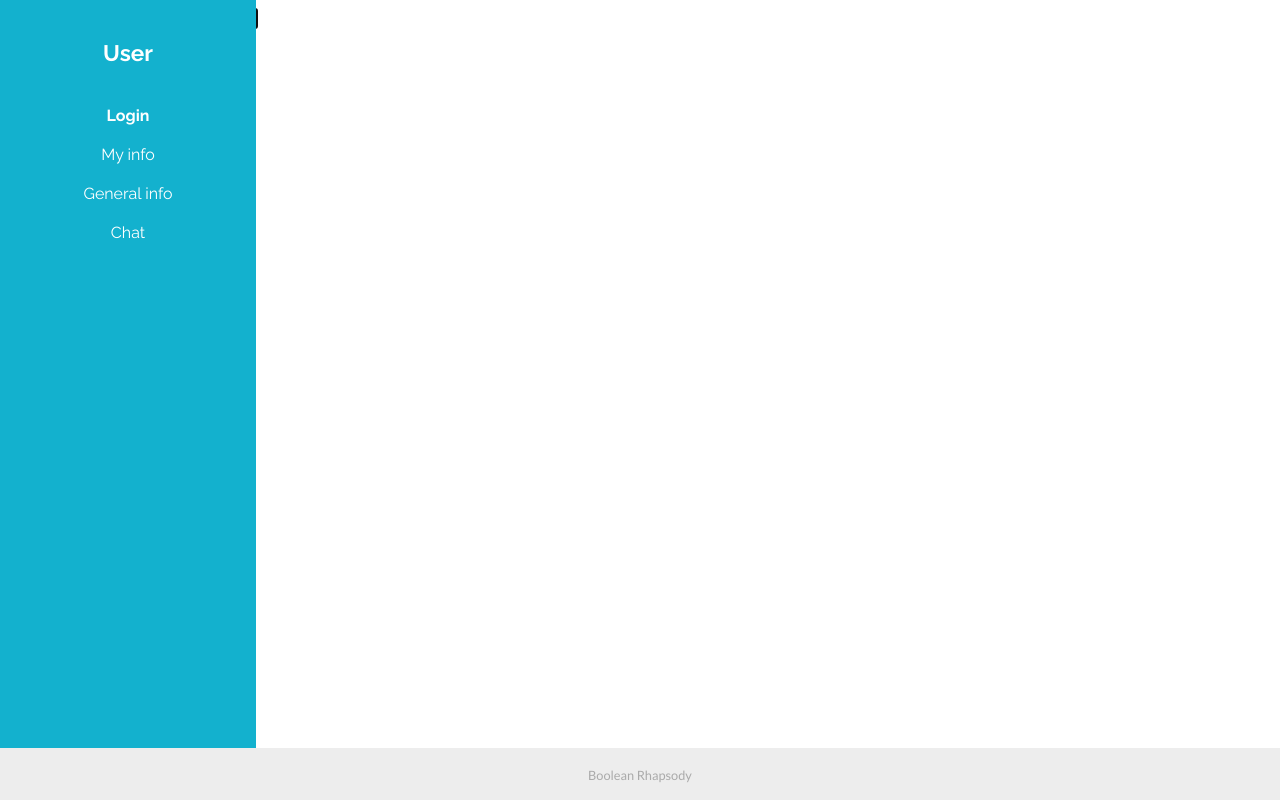
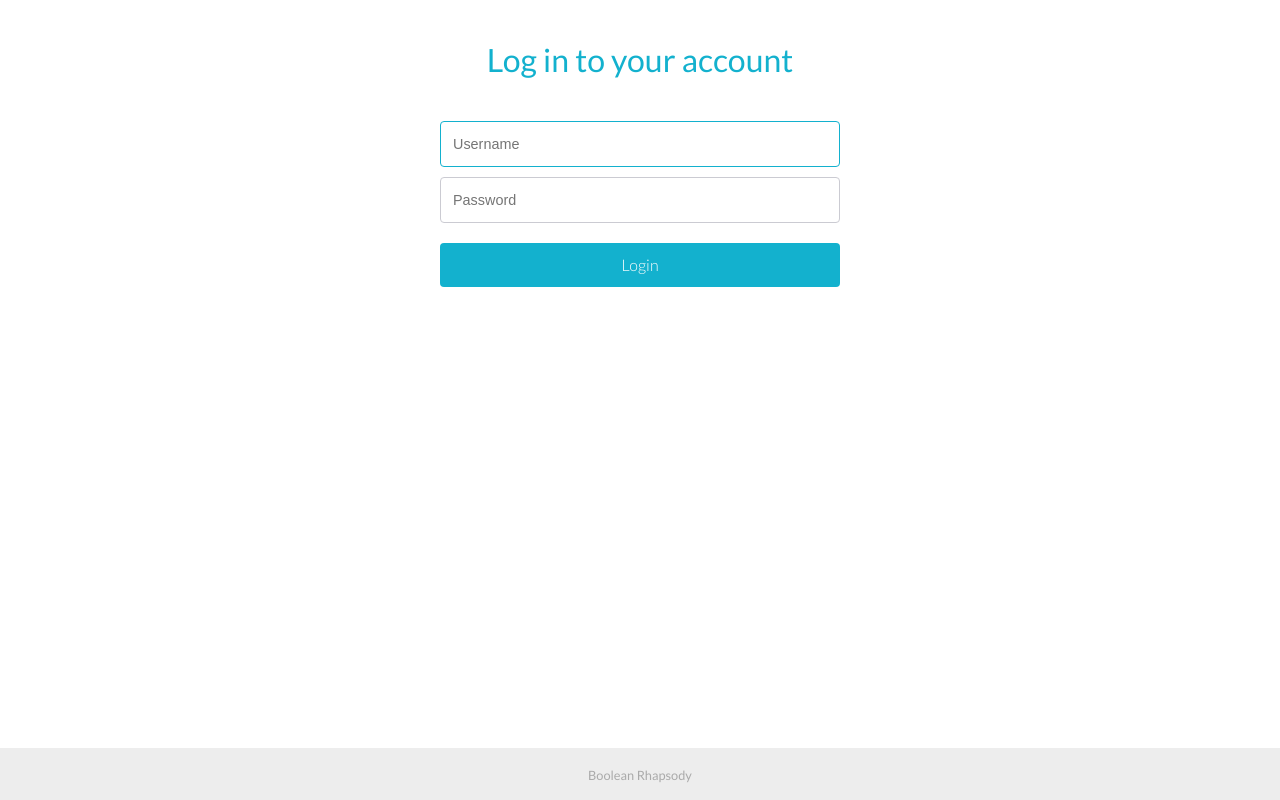
Before and after one commit to Floki-Thorleifs/Medgongukonur, a React (Create React App) app: page /login in a window 1280 px wide. Built offline with nearby package versions, Linux system fonts and the light colour scheme.

Commit message:
login css

```diff
--- a/src/components/signin/SignIn.js
+++ b/src/components/signin/SignIn.js
@@ -46,8 +46,8 @@ class SignIn extends Component {
     }
     return (
       <div className="login">
+        <p className="login__login">Log in to your account</p>
         <div className="login__input">
-          <label htmlFor="inputUsername">Username</label>
           <input
             name="username"
             id="inputUsername"
@@ -61,7 +61,6 @@ class SignIn extends Component {
           />
         </div>
         <div className="login__input">
-          <label htmlFor="inputPassword">Password</label>
           <input
             name="password"
             type="password"
--- a/src/components/signin/SignIn.scss
+++ b/src/components/signin/SignIn.scss
@@ -0,0 +1,68 @@
+@import "../../config.scss";
+
+.loginContainer {
+  height: 100%;
+  width: 100%;
+  display: flex;
+  justify-content: center;
+  align-items: center;
+}
+
+.login {
+  display: flex;
+  flex-direction: column;
+  justify-content: center;
+  align-items: center;
+  width: 50%;
+  height: -webkit-fill-available;
+  margin: 0 auto;
+  max-width: 400px;
+
+  &__login {
+    font-family: $font-footer;
+    color: $accent;
+    font-size: 2rem;
+  }
+
+  &__input {
+    display: flex;
+    flex-direction: row;
+    width: 100%;
+  }
+
+  input {
+    display: block;
+    width: 100%;
+    margin-top: $gutter / 2;
+    padding: 6px 12px;
+    font-size: 0.9rem;
+    line-height: 2rem;
+    color: #cbcbd2;
+    border: 1px solid #cbcbd2;
+    border-radius: 4px;
+    -webkit-transition: border-color ease-in-out .15s,box-shadow ease-in-out .15s;
+    -o-transition: border-color ease-in-out .15s,box-shadow ease-in-out .15s;
+    transition: border-color ease-in-out .15s,box-shadow ease-in-out .15s;
+  }
+
+  input:focus {
+    outline: none;
+    border-color: $accent;
+  }
+
+  &__button {
+    display: block;
+    width: 100%;
+    margin-top: $gutter;
+    padding: 6px 12px;
+    font-family: $font-footer;
+    font-size: 1rem;
+    font-weight: 200;
+    line-height: 2rem;
+    color: $color-sidebar;
+    background-color: $accent;
+    background-image: none;
+    border-radius: 4px;
+    border: none;
+  }
+}
--- a/src/routes/login/Login.js
+++ b/src/routes/login/Login.js
@@ -4,12 +4,13 @@ import Sidebar from '../../components/sidebar/Sidebar';
 import Footer from '../../components/footer/Footer';
 import SignIn from '../../components/signin/SignIn';
 
+import '../../components/signin/SignIn.scss';
+
 //todo hafa token a signin
 class Login extends Component {
   render() {
     return (
-      <div>
-        <Sidebar />
+      <div className="loginContainer">
         <SignIn />
         <Footer />
       </div>
```
Also changed, not shown: src/components/bloodtest/Bloodtest.js (+7 -7 lines), 1 other file (tests, documents, lock files or other folders).
